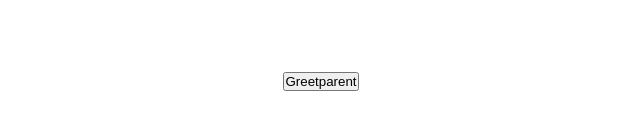
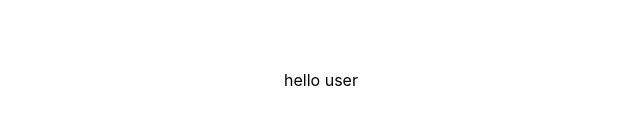
Before and after one commit to prashantpandey9/React-Example, a React (Create React App) app: page / in a window 1280 px wide. Shown: the part 320-450 px from the top of the page, without its empty margins (319-959 px from the left). Built offline with nearby package versions, Linux system fonts and the light colour scheme.

Commit message:
ConditionalRendering

```diff
--- a/src/App.js
+++ b/src/App.js
@@ -7,6 +7,7 @@
 import ClassClick from './ClassClick';
 import EventBind from './EventBind';
 import ParentComponent from './ParentComponent'
+import UserGreeting from './UserGreeting'
 function App(){
 
    return(
@@ -20,7 +21,8 @@
       {/* <FunctionClick/> */}
       {/* <ClassClick/> */}
       {/* <EventBind/> */}
-      <ParentComponent />
+      {/* <ParentComponent /> */}
+      <UserGreeting />
     </div>
 
   );
--- /dev/null
+++ b/src/UserGreeting.js
@@ -0,0 +1,38 @@
+import React, { Component } from 'react'
+
+class UserGreeting extends Component {
+    constructor(props) {
+        super(props)
+
+        this.state = {
+             isLoggedIn: true
+        }
+    }
+    render() {
+        return this.state.isLoggedIn &&<div>hello user</div>
+
+        // return(this.state.isLoggedIn?<div>Hello User</div>:<div>Hello guest</div>)
+        // let message
+        // if (this.state.isLoggedIn){
+        //     message=<div>welcome user</div>
+        // }
+        // else{
+        //     message=<div>Welcome Guest</div>
+        // }
+        // return(<div>{message}</div>)
+    //     if (this.state.isLoggedIn){
+    //     return (
+    //         <div>
+    //             <div>Hello Pandey</div>
+
+    //         </div>
+    //     )}
+    // else{
+    //     return(
+    //         <div>Hello guest</div>
+    //     )
+    // }
+    }
+}
+
+export default UserGreeting
```
Also changed, not shown: public/index.html (+0 -9 lines).
